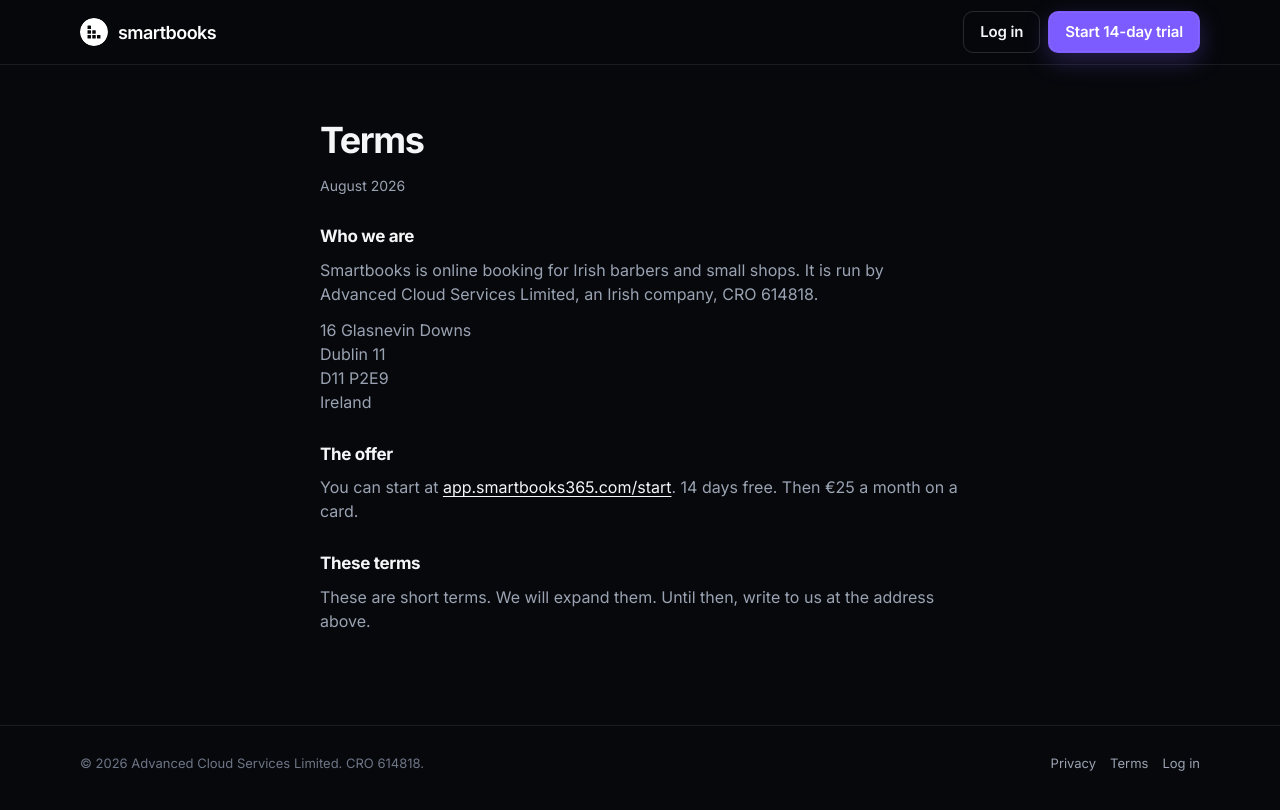
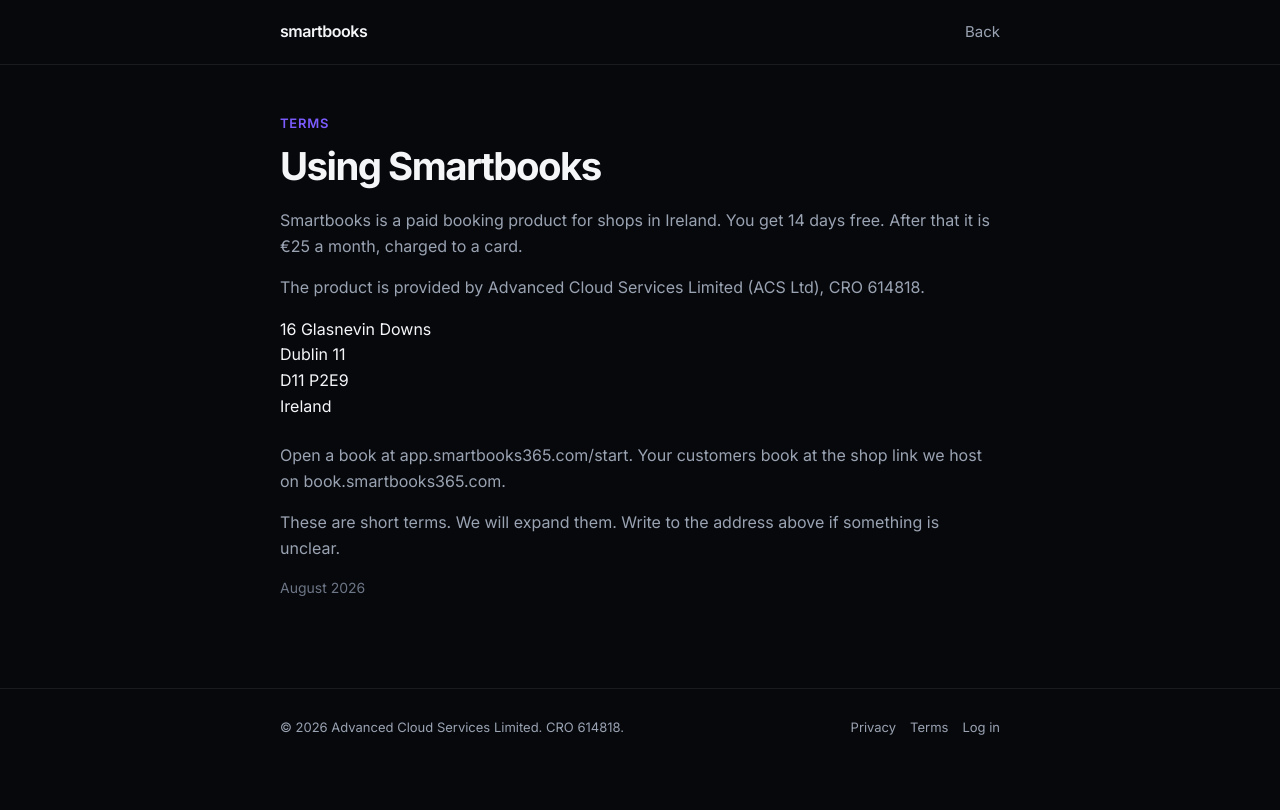
Before and after one commit to johnohara89/smartbooks-landing, a website: page terms.html in a window 1280 px wide. Drawn offline with Linux system fonts and the light colour scheme.

Commit message:
Add privacy and terms pages, redirect old contact form.
Footer links go to /privacy and /terms. Old /api/contact-us goes to the live start trial.

```diff
--- a/terms.html
+++ b/terms.html
@@ -4,7 +4,7 @@
   <meta charset="utf-8">
   <meta name="viewport" content="width=device-width, initial-scale=1">
   <title>Terms — Smartbooks</title>
-  <meta name="description" content="Terms for Smartbooks, online booking for Irish barbers and small shops.">
+  <meta name="description" content="Terms for Smartbooks, the booking product from Advanced Cloud Services Limited.">
   <link rel="preconnect" href="https://fonts.googleapis.com">
   <link rel="preconnect" href="https://fonts.gstatic.com" crossorigin>
   <link href="https://fonts.googleapis.com/css2?family=Inter:wght@400;500;600;700&display=swap" rel="stylesheet">
@@ -12,212 +12,73 @@
   <style>
     :root {
       --bg: #07080c;
-      --surface: #12151d;
       --line: rgba(255, 255, 255, 0.08);
-      --line-strong: rgba(255, 255, 255, 0.14);
       --text: #f5f6f8;
       --muted: #9aa3b2;
       --dim: #6d7686;
       --purple: #7c5cff;
       --focus: #b9a6ff;
-      --max: 1120px;
+      --max: 720px;
     }
-
     * { box-sizing: border-box; margin: 0; padding: 0; }
     html, body { background: var(--bg); color: var(--text); }
     body {
       font-family: Inter, system-ui, -apple-system, "Segoe UI", sans-serif;
       font-size: 16px;
-      line-height: 1.5;
+      line-height: 1.6;
       -webkit-font-smoothing: antialiased;
-      text-rendering: optimizeLegibility;
     }
     a { color: inherit; }
-    :focus-visible {
-      outline: 2px solid var(--focus);
-      outline-offset: 3px;
-    }
-
-    .wrap {
-      width: min(var(--max), calc(100% - 32px));
-      margin-inline: auto;
-    }
-
-    .header {
-      position: sticky;
-      top: 0;
-      z-index: 20;
-      background: rgba(7, 8, 12, 0.78);
-      backdrop-filter: blur(16px);
-      -webkit-backdrop-filter: blur(16px);
-      border-bottom: 1px solid var(--line);
-    }
-    .header-inner {
-      display: flex;
-      align-items: center;
-      justify-content: space-between;
-      height: 64px;
-      gap: 16px;
-    }
-    .brand {
-      display: flex;
-      align-items: center;
-      gap: 10px;
-      text-decoration: none;
-    }
-    .brand svg { flex: none; }
-    .wordmark {
-      font-size: 1.125rem;
-      font-weight: 600;
-      letter-spacing: -0.03em;
-      color: #fff;
-    }
-    .nav {
-      display: flex;
-      align-items: center;
-      gap: 8px;
-    }
-
-    .btn {
-      display: inline-flex;
-      align-items: center;
-      justify-content: center;
-      height: 42px;
-      padding: 0 16px;
-      border-radius: 10px;
-      font: inherit;
-      font-size: 0.9375rem;
-      font-weight: 600;
-      letter-spacing: -0.01em;
-      text-decoration: none;
-      border: 1px solid transparent;
-      cursor: pointer;
-      white-space: nowrap;
-      transition: background 0.15s ease, border-color 0.15s ease, transform 0.15s ease;
-    }
-    .btn:active { transform: translateY(1px); }
-    .btn-ghost {
-      color: var(--text);
-      background: transparent;
-      border-color: var(--line-strong);
-    }
-    .btn-ghost:hover { background: rgba(255,255,255,0.04); }
-    .btn-primary {
-      color: #fff;
-      background: var(--purple);
-      box-shadow: 0 0 0 1px rgba(255,255,255,0.06) inset, 0 8px 24px rgba(124, 92, 255, 0.28);
-    }
-    .btn-primary:hover { background: #8b6fff; }
-
-    .legal-page {
-      padding: 48px 0 80px;
-      max-width: 40rem;
-    }
-    .legal-page h1 {
-      font-size: clamp(1.75rem, 4vw, 2.25rem);
-      letter-spacing: -0.04em;
-      font-weight: 700;
-      margin-bottom: 8px;
-    }
-    .date {
-      color: var(--dim);
-      font-size: 0.875rem;
-      margin-bottom: 32px;
-    }
-    .legal-page h2 {
-      font-size: 1.0625rem;
-      letter-spacing: -0.02em;
-      margin: 28px 0 8px;
-    }
-    .legal-page p {
-      color: var(--muted);
-      margin-bottom: 12px;
-    }
-    .legal-page a { color: var(--text); text-underline-offset: 3px; }
-    .legal-page a:hover { color: #cfc6ff; }
-    address {
-      font-style: normal;
-      color: var(--muted);
-    }
-
-    footer {
-      border-top: 1px solid var(--line);
-      padding: 28px 0 40px;
-      color: var(--dim);
-      font-size: 0.8125rem;
-    }
-    .foot {
-      display: flex;
-      flex-wrap: wrap;
-      gap: 12px 24px;
-      justify-content: space-between;
-      align-items: center;
-    }
-    .legal { display: flex; flex-wrap: wrap; gap: 14px; }
+    :focus-visible { outline: 2px solid var(--focus); outline-offset: 3px; }
+    .wrap { width: min(var(--max), calc(100% - 32px)); margin-inline: auto; }
+    .header { border-bottom: 1px solid var(--line); background: rgba(7, 8, 12, 0.78); }
+    .header-inner { display: flex; align-items: center; justify-content: space-between; height: 64px; }
+    .brand { display: flex; align-items: center; gap: 10px; text-decoration: none; font-weight: 600; letter-spacing: -0.03em; }
+    .back { color: var(--muted); font-size: 0.9375rem; text-decoration: none; }
+    .back:hover { color: var(--text); }
+    main { padding: 48px 0 72px; }
+    .kicker { color: var(--purple); font-size: 0.8125rem; font-weight: 600; letter-spacing: 0.06em; text-transform: uppercase; margin-bottom: 10px; }
+    h1 { font-size: clamp(1.8rem, 4vw, 2.4rem); letter-spacing: -0.04em; line-height: 1.15; margin-bottom: 20px; }
+    p { color: var(--muted); margin-bottom: 16px; }
+    address { font-style: normal; color: var(--text); margin: 16px 0 24px; }
+    .updated { color: var(--dim); font-size: 0.875rem; }
+    footer { border-top: 1px solid var(--line); padding: 28px 0 40px; color: var(--dim); font-size: 0.8125rem; }
+    .foot { display: flex; flex-wrap: wrap; gap: 12px 24px; justify-content: space-between; }
+    .legal { display: flex; gap: 14px; }
     .legal a { color: var(--muted); text-decoration: none; }
     .legal a:hover { color: var(--text); }
-
-    @media (max-width: 400px) {
-      .wordmark { display: none; }
-      .btn { padding: 0 12px; }
-    }
   </style>
 </head>
 <body>
   <header class="header">
     <div class="wrap header-inner">
-      <a class="brand" href="index.html" aria-label="Smartbooks home">
-        <svg width="28" height="28" viewBox="0 0 32 32" fill="none" aria-hidden="true">
-          <defs>
-            <mask id="sb">
-              <circle cx="16" cy="16" r="16" fill="#fff"/>
-              <rect x="8.6" y="8.6" width="4" height="4" rx="0.6" fill="#000"/>
-              <rect x="8.6" y="14" width="4" height="4" rx="0.6" fill="#000"/>
-              <rect x="8.6" y="19.4" width="4" height="4" rx="0.6" fill="#000"/>
-              <rect x="14" y="14" width="4" height="4" rx="0.6" fill="#000"/>
-              <rect x="14" y="19.4" width="4" height="4" rx="0.6" fill="#000"/>
-              <rect x="19.4" y="19.4" width="4" height="4" rx="0.6" fill="#000"/>
-            </mask>
-          </defs>
-          <circle cx="16" cy="16" r="16" fill="#fff" mask="url(#sb)"/>
-        </svg>
-        <span class="wordmark">smartbooks</span>
-      </a>
-      <nav class="nav" aria-label="Primary">
-        <a class="btn btn-ghost" href="https://app.smartbooks365.com">Log in</a>
-        <a class="btn btn-primary" href="https://app.smartbooks365.com/start">Start 14-day trial</a>
-      </nav>
+      <a class="brand" href="/">smartbooks</a>
+      <a class="back" href="/">Back</a>
     </div>
   </header>
-
-  <main class="wrap legal-page">
-    <h1>Terms</h1>
-    <p class="date">August 2026</p>
-
-    <h2>Who we are</h2>
-    <p>Smartbooks is online booking for Irish barbers and small shops. It is run by Advanced Cloud Services Limited, an Irish company, CRO 614818.</p>
-    <p>
+  <main>
+    <div class="wrap">
+      <p class="kicker">Terms</p>
+      <h1>Using Smartbooks</h1>
+      <p>Smartbooks is a paid booking product for shops in Ireland. You get 14 days free. After that it is €25 a month, charged to a card.</p>
+      <p>The product is provided by Advanced Cloud Services Limited (ACS Ltd), CRO 614818.</p>
       <address>
         16 Glasnevin Downs<br>
         Dublin 11<br>
         D11 P2E9<br>
         Ireland
       </address>
-    </p>
-
-    <h2>The offer</h2>
-    <p>You can start at <a href="https://app.smartbooks365.com/start">app.smartbooks365.com/start</a>. 14 days free. Then €25 a month on a card.</p>
-
-    <h2>These terms</h2>
-    <p>These are short terms. We will expand them. Until then, write to us at the address above.</p>
+      <p>Open a book at app.smartbooks365.com/start. Your customers book at the shop link we host on book.smartbooks365.com.</p>
+      <p>These are short terms. We will expand them. Write to the address above if something is unclear.</p>
+      <p class="updated">August 2026</p>
+    </div>
   </main>
-
   <footer>
     <div class="wrap foot">
       <p>© 2026 Advanced Cloud Services Limited. CRO 614818.</p>
       <nav class="legal" aria-label="Legal">
-        <a href="privacy.html">Privacy</a>
-        <a href="terms.html">Terms</a>
+        <a href="/privacy">Privacy</a>
+        <a href="/terms">Terms</a>
         <a href="https://app.smartbooks365.com">Log in</a>
       </nav>
     </div>
```
Also changed, not shown: index.html (+2 -2 lines), privacy.html (+40 -147 lines), vercel.json (added).
